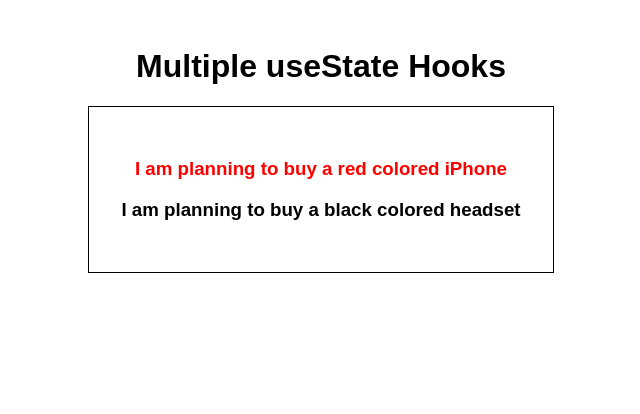
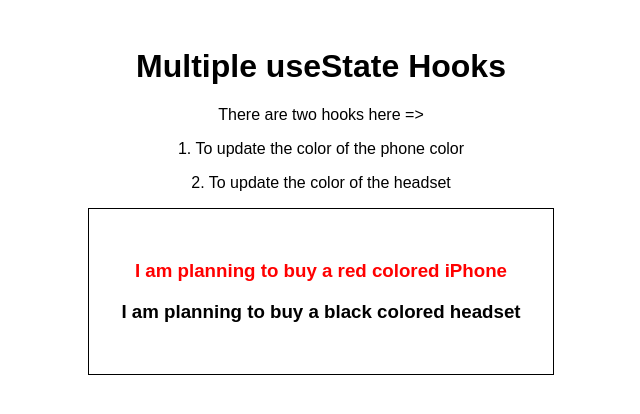
Before and after one commit to Rashmibss/useState-Avoid-dependency-onOther-hooks, a React (Create React App) app: page / in a window 1280 px wide. Shown: the top 414 px of the page, without its empty margins (319-959 px from the left). Built offline with nearby package versions, Linux system fonts and the light colour scheme.

Commit message:
added an explanation

```diff
--- a/src/App.js
+++ b/src/App.js
@@ -18,6 +18,11 @@
   return (
     <div className="app">
       <h1>Multiple useState Hooks</h1>
+      <div className="info">
+        There are two hooks here =&gt;
+        <p>1. To update the color of the phone color</p>
+        <p>2. To update the color of the headset</p>
+      </div>
       <div className="container">
         <h3 style={{ color: phoneColor }}>
           I am planning to buy a {phoneColor} colored iPhone
```
